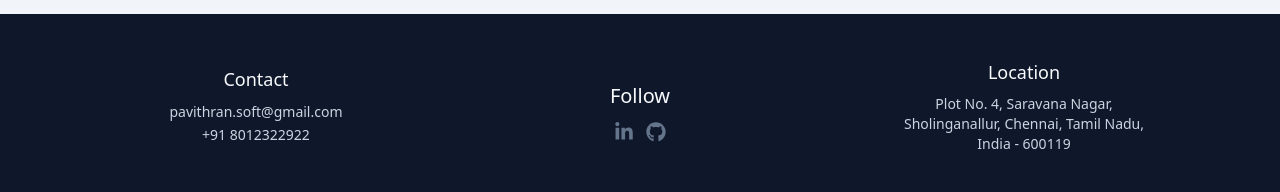
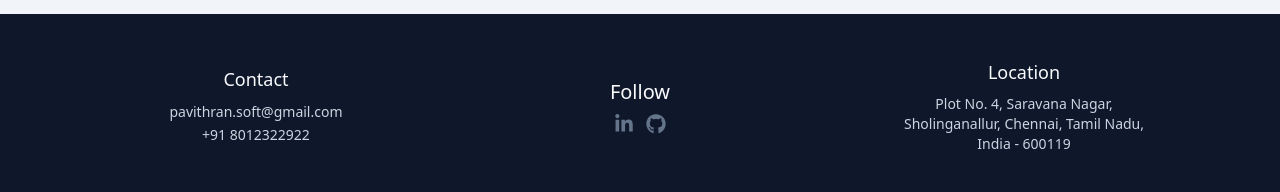
Before and after one commit to pavithransoft/pavi, a React (Vite) app: page /blog in a window 1280 px wide. Shown: the part 1406-1598 px from the top of the page. Built offline with nearby package versions, Linux system fonts and the light colour scheme.

Commit message:
profile commit

```diff
--- a/src/components/Footer.jsx
+++ b/src/components/Footer.jsx
@@ -14,8 +14,8 @@ const Footer = () => {
           </p>
         </div>
         <div className="order-2 font-light text-center">
-          <h2 className="text-xl 2xl:text-4xl font-medium py-3">Follow</h2>
-          <p className="grid grid-cols-2 place-items-center gap-1 text-slate-500">
+          <h2 className="text-xl 2xl:text-4xl font-medium py-1">Follow</h2>
+          <p className="grid grid-cols-2 place-items-center gap-1 text-slate-500 py-1">
             <FaLinkedinIn className="h-5 w-5 2xl:h-9 2xl:w-9 cursor-pointer" />
             <FaGithub className="h-5 w-5 2xl:h-9 2xl:w-9 cursor-pointer" />
           </p>
--- a/src/components/Navbar.jsx
+++ b/src/components/Navbar.jsx
@@ -123,6 +123,7 @@ const Navbar = () => {
           scrolled ? "py-1 2xl:py-3 bg-opacity-60" : "py-3 2xl:py-7"
         }`}
       >
+        {!isSidebarOpen && (
           <Link to="/">
             <div className="px-5">
               <img
@@ -137,6 +138,8 @@ const Navbar = () => {
               />
             </div>
           </Link>
+        )}
+
         <div className="hidden md:flex items-center gap-10 text-sm">
           {menus.map((menu, index) => (
             <NavLink
```
Lines whose indentation alone changed are shown as unchanged.
